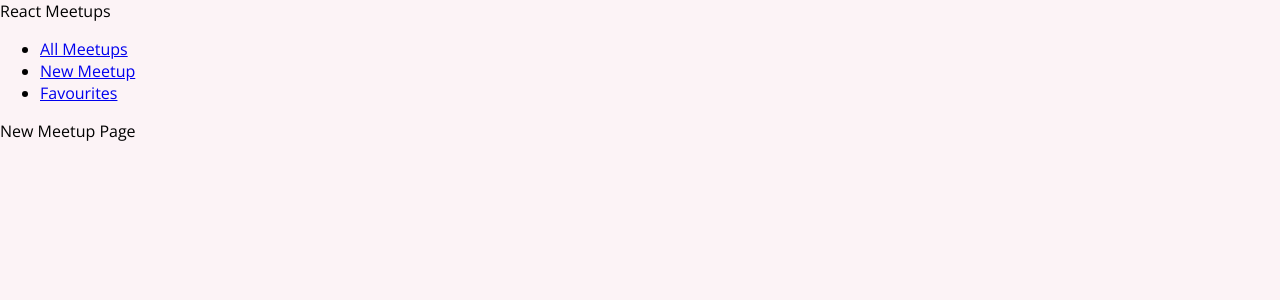
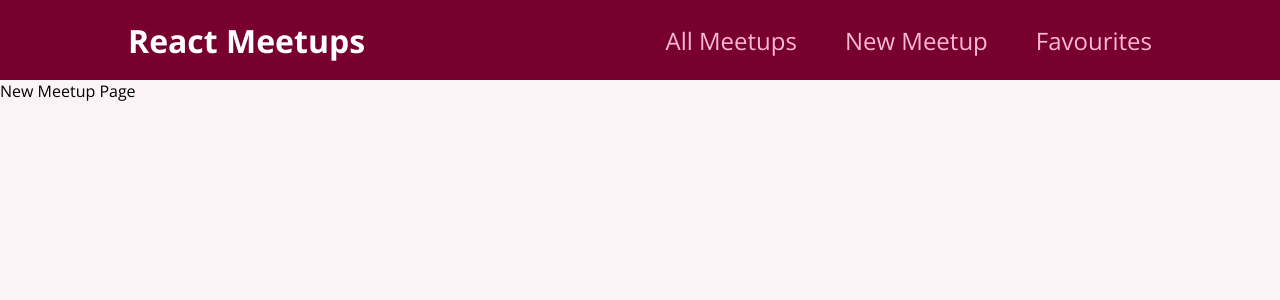
Before and after one commit to PhilipHassialis/Refresher-before-deep-NextJS-course, a React (Create React App) app: page /new-meetup in a window 1280 px wide. Shown: the top 300 px of the page. Built offline with nearby package versions, Linux system fonts and the light colour scheme.

Commit message:
Scoping component styles with css modules

```diff
--- a/src/components/layout/MainNavigation.js
+++ b/src/components/layout/MainNavigation.js
@@ -1,10 +1,12 @@
 import React from "react";
 import { Link } from "react-router-dom";
 
+import classes from "./MainNavigation.module.css";
+
 const MainNavigation = () => {
     return (
-        <header>
-            <div className="">React Meetups</div>
+        <header className={classes.header}>
+            <div className={classes.logo}>React Meetups</div>
             <nav>
                 <ul>
                     <li>
--- /dev/null
+++ b/src/components/layout/MainNavigation.module.css
@@ -0,0 +1,47 @@
+.header {
+    width: 100%;
+    height: 5rem;
+    display: flex;
+    align-items: center;
+    justify-content: space-between;
+    background-color: #77002e;
+    padding: 0 10%;
+}
+
+.logo {
+    font-size: 2rem;
+    color: white;
+    font-weight: bold;
+}
+
+.header ul {
+    list-style: none;
+    margin: 0;
+    padding: 0;
+    display: flex;
+    align-items: baseline;
+}
+
+.header li {
+    margin-left: 3rem;
+}
+
+.header a {
+    text-decoration: none;
+    font-size: 1.5rem;
+    color: #fcb8d2;
+}
+
+.header a:hover,
+.header a:active,
+.header a.active {
+    color: white;
+}
+
+.badge {
+    background-color: #cc2062;
+    color: white;
+    border-radius: 12px;
+    padding: 0 1rem;
+    margin-left: 0.5rem;
+}
```
